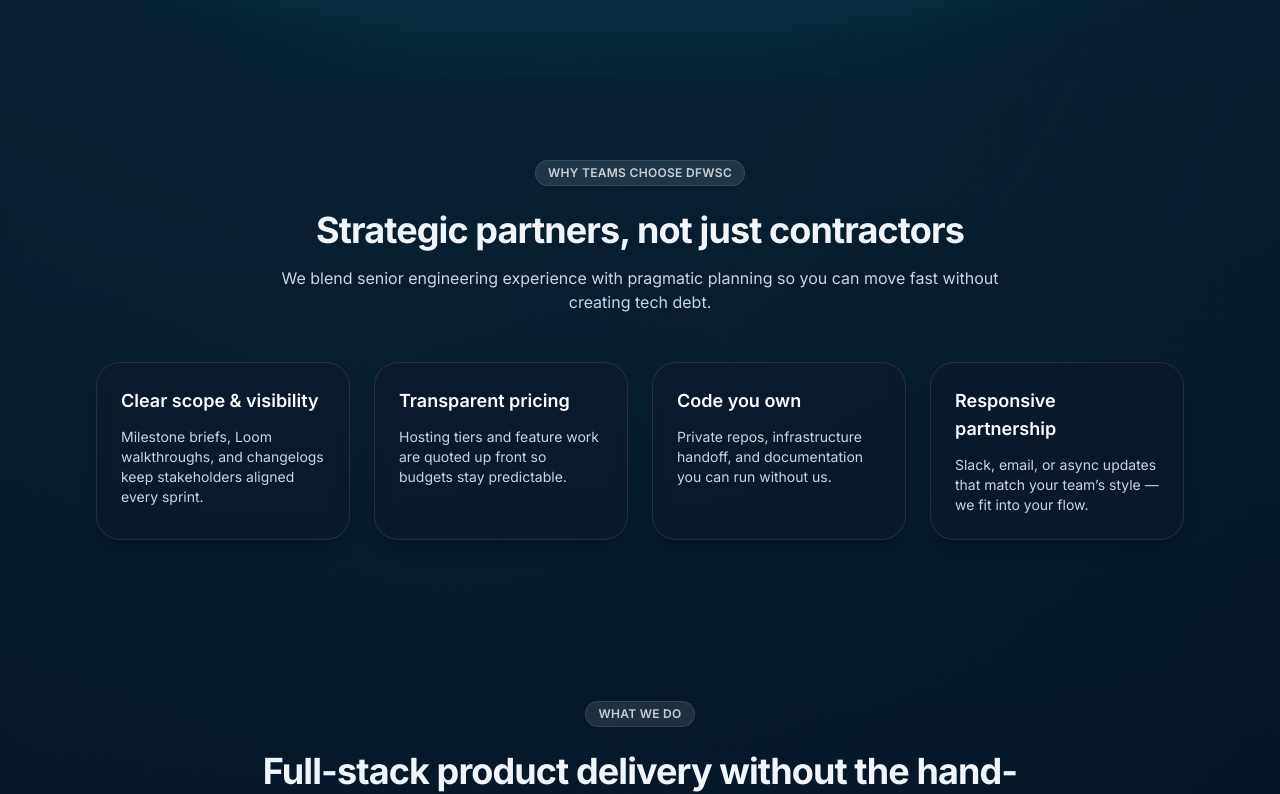
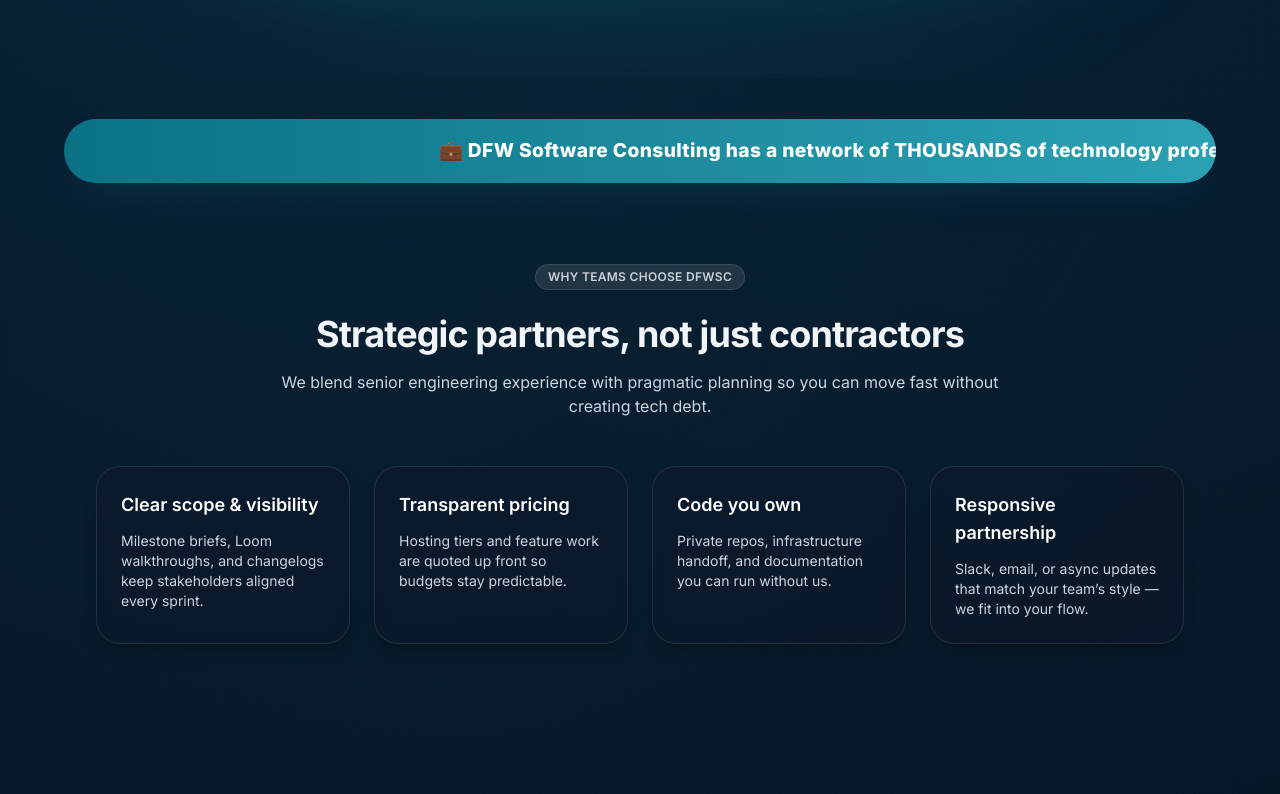
Before and after one commit to DFW-Software-Consulting/dfwsc2.0, a React (Vite) app in the folder front/: page / in a window 1280 px wide. Shown: the part 1522-2316 px from the top of the page. Built offline with nearby package versions, Linux system fonts and the light colour scheme.

Commit message:
Amplify banner visibility and refresh hero imagery

```diff
--- a/front/src/components/Banner.css
+++ b/front/src/components/Banner.css
@@ -1,12 +1,20 @@
+
 
 .banner {
-    background: linear-gradient(90deg, var(--primary-color), var(--accent-color));
+    background: linear-gradient(90deg, #0b7285, #2ca1b4);
     color: white;
     text-align: center;
-    padding: 1rem;
+    padding: 1rem 2rem;
     overflow: hidden;
     position: relative;
-    height: 60px;
+    min-height: 64px;
+    border-radius: 999px;
+    display: flex;
+    align-items: center;
+    justify-content: center;
+    width: min(100%, 72rem);
+    margin-inline: auto;
+    box-shadow: 0 18px 40px -24px rgba(11, 114, 133, 0.65);
 }
 
 .banner-text {
@@ -14,7 +22,8 @@
     white-space: nowrap;
     font-weight: 800;
     font-size: 1.2rem;
-    animation: slide 15s linear infinite;
+    letter-spacing: 0.02em;
+    animation: slide 30s linear infinite;
 }
 
 @keyframes slide {
--- a/front/src/components/Banner.jsx
+++ b/front/src/components/Banner.jsx
@@ -1,12 +1,15 @@
-import React from 'react';
-import './Banner.css';
+import React from 'react'
+import './Banner.css'
 
-const Banner = () => {
+const defaultMessage =
+  '💼 DFW Software Consulting has a network of THOUSANDS of technology professionals... No tech too obscure 🤖, no project too big 🏗️. We’ve got you covered! 🚀🔥'
+
+const Banner = ({ message = defaultMessage, className = '' }) => {
   return (
-    <div className="banner">
-      <p className="banner-text">💼 DFW Software Consulting has a network of THOUSANDS of technology professionals... No tech too obscure 🤖, no project too big 🏗️. We’ve got you covered! 🚀🔥</p>
+    <div className={`banner ${className}`.trim()} role="status" aria-live="polite">
+      <p className="banner-text">{message}</p>
     </div>
-  );
-};
+  )
+}
 
-export default Banner;
+export default Banner
--- a/front/src/components/Hero.jsx
+++ b/front/src/components/Hero.jsx
@@ -44,8 +44,8 @@
           <div className="relative">
             <div className="absolute -inset-10 hidden rounded-full bg-brand-500/20 blur-3xl lg:block" aria-hidden="true" />
             <img
-              src="https://images.unsplash.com/photo-1558494949-ef010cbdcc31?q=80&w=1600&auto=format&fit=crop"
-              alt="Screens showing dashboards and analytics"
+              src="https://images.unsplash.com/photo-1518770660439-4636190af475?q=80&w=1600&auto=format&fit=crop"
+              alt="Developer configuring cloud infrastructure across multiple monitors"
               className="relative w-full rounded-3xl border border-white/10 shadow-2xl shadow-[0_30px_60px_-45px_rgba(11,114,133,0.12)]"
               loading="lazy"
             />
--- a/front/src/pages/Home.jsx
+++ b/front/src/pages/Home.jsx
@@ -28,11 +28,19 @@
   return (
     <>
       <Hero />
+      <Banner className="mt-10" />
       <ValueProps />
       <Services />
+      <Banner
+        className="mt-16"
+        message="🔧 Need specialized skills mid-project? Tap into our on-demand engineers, architects, and analysts to keep your roadmap moving."
+      />
       <CaseStudies />
-      <Banner />
       <Values />
+      <Banner
+        className="mt-16 mb-16"
+        message="📞 Ready for a reliable partner? We help founders, IT teams, and enterprises stabilize, ship, and scale with confidence."
+      />
       <Contact />
     </>
   )
--- a/front/src/pages/Pricing.jsx
+++ b/front/src/pages/Pricing.jsx
@@ -1,4 +1,5 @@
 import { Link } from 'react-router-dom'
+import Banner from '../components/Banner.jsx'
 
 const plans = [
   {
@@ -55,6 +56,11 @@
           Backend features, integrations, and new development are scoped separately and billed hourly ($100–$150/hr).
         </p>
       </section>
+
+      <Banner
+        className="mt-10"
+        message="🌐 From cloud migrations to compliance-ready hosting, our bench of engineers has your infrastructure on lock."
+      />
 
       <section className="overflow-hidden rounded-3xl border border-white/10 bg-slate-900/50 shadow-xl shadow-cyan-500/10">
         <div className="grid divide-y divide-white/5 text-left sm:grid-cols-2 sm:divide-x sm:divide-y-0">
--- a/front/src/pages/Team.jsx
+++ b/front/src/pages/Team.jsx
@@ -1,5 +1,6 @@
 import { useEffect } from 'react'
 import { Link } from 'react-router-dom'
+import Banner from '../components/Banner.jsx'
 
 const teamMembers = [
   {
@@ -59,6 +60,11 @@
           </article>
         ))}
       </div>
+
+      <Banner
+        className="mt-16"
+        message="🤝 Embedded product leaders, solution architects, and engineers partner with you from whiteboard to launch."
+      />
     </section>
   )
 }
```
